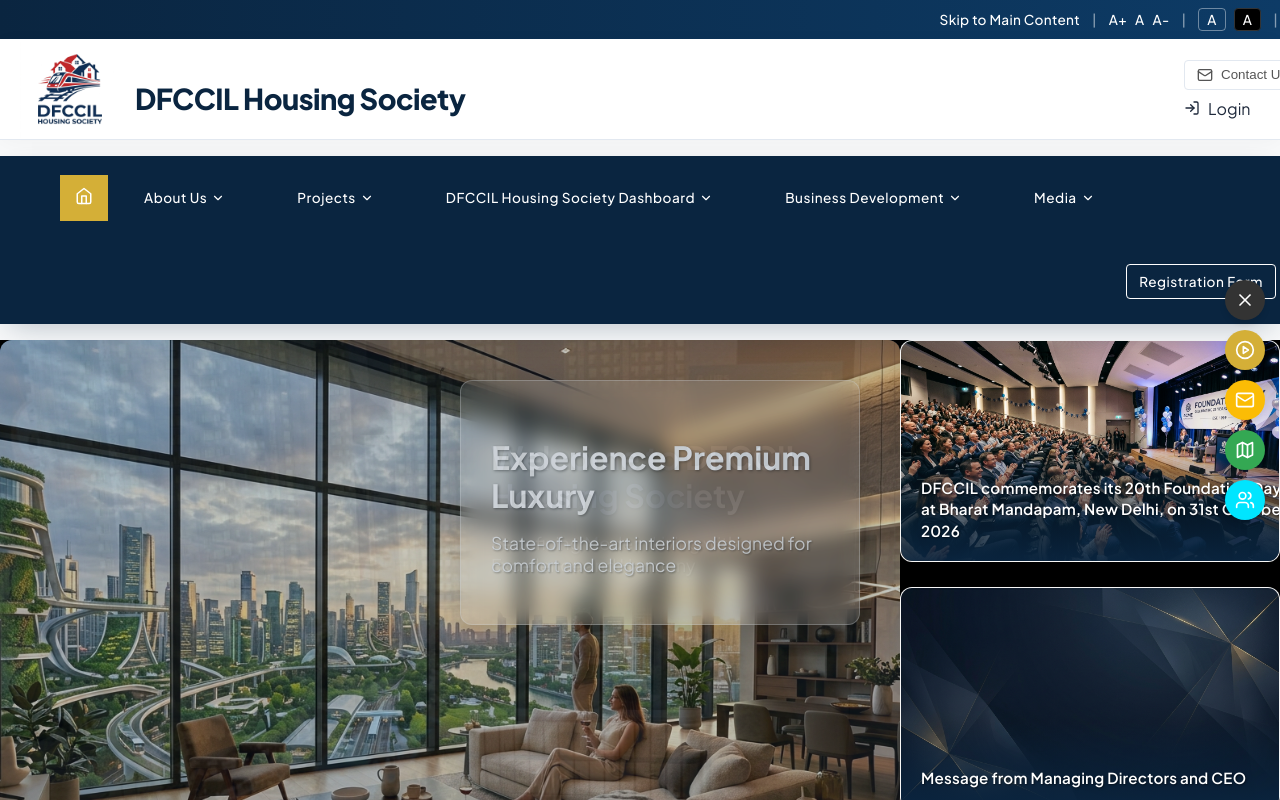
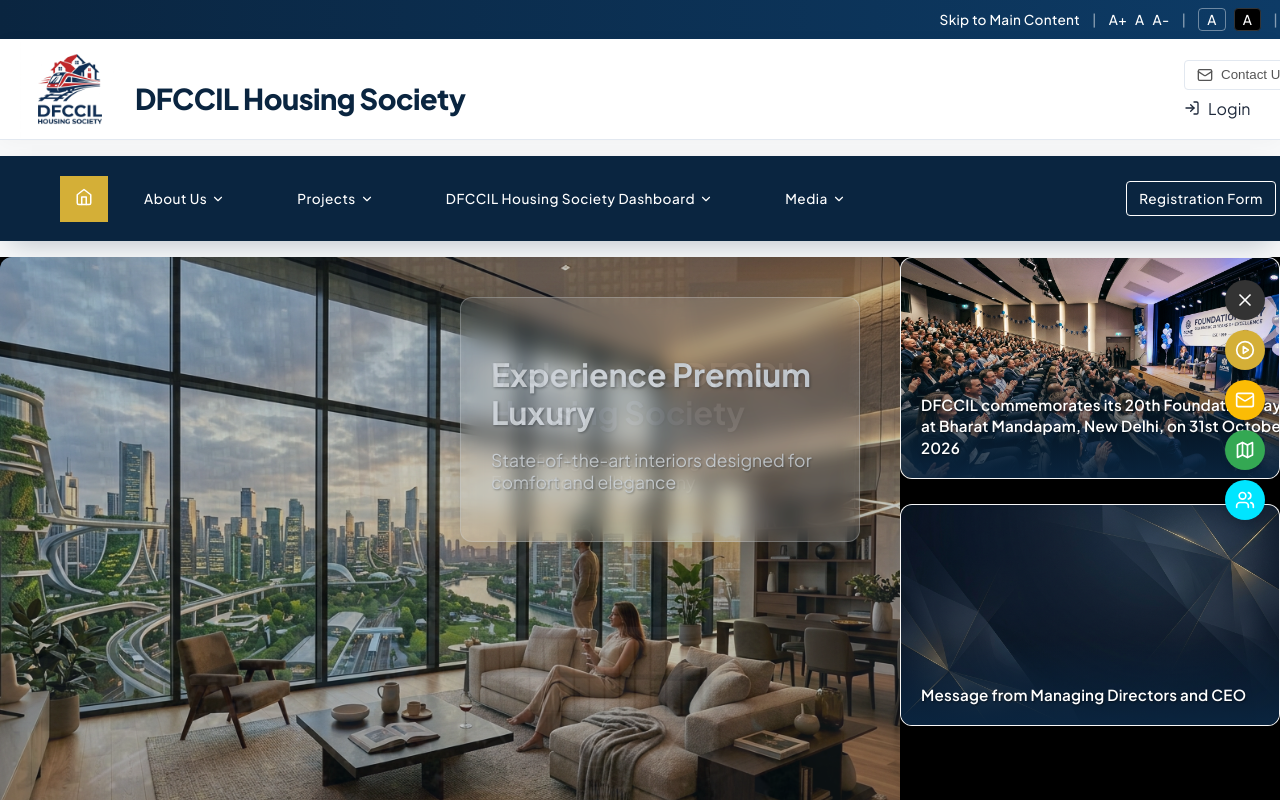
Before and after one commit to mrityunjaiverma-crypt/DFCCIL, a React (Vite) app in the folder client/: page / in a window 1280 px wide. Shown: the top 800 px of the page. Built offline with nearby package versions, Linux system fonts and the light colour scheme.

Commit message:
Remove Business Development dropdown from navbar

```diff
--- a/client/src/components/Navbar.jsx
+++ b/client/src/components/Navbar.jsx
@@ -21,12 +21,7 @@
     hasDropdown: true,
     subItems: ['Registered Members']
   },
-  {
-    id: 'business',
-    label: 'Business Development',
-    hasDropdown: true,
-    subItems: ['Tenders', 'Opportunities', 'Partnerships']
-  },
+
   {
     id: 'media',
     label: 'Media',
```
